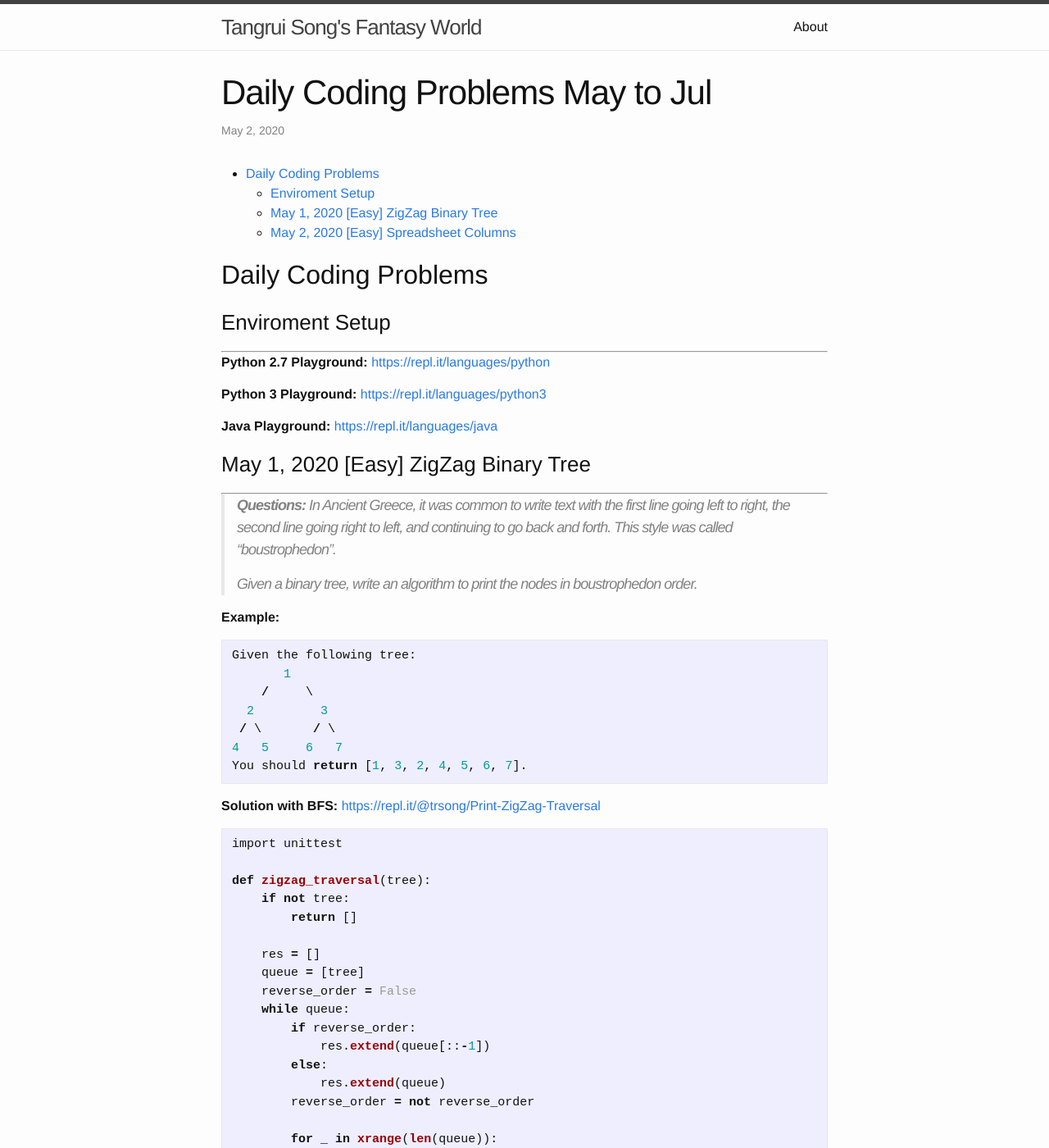
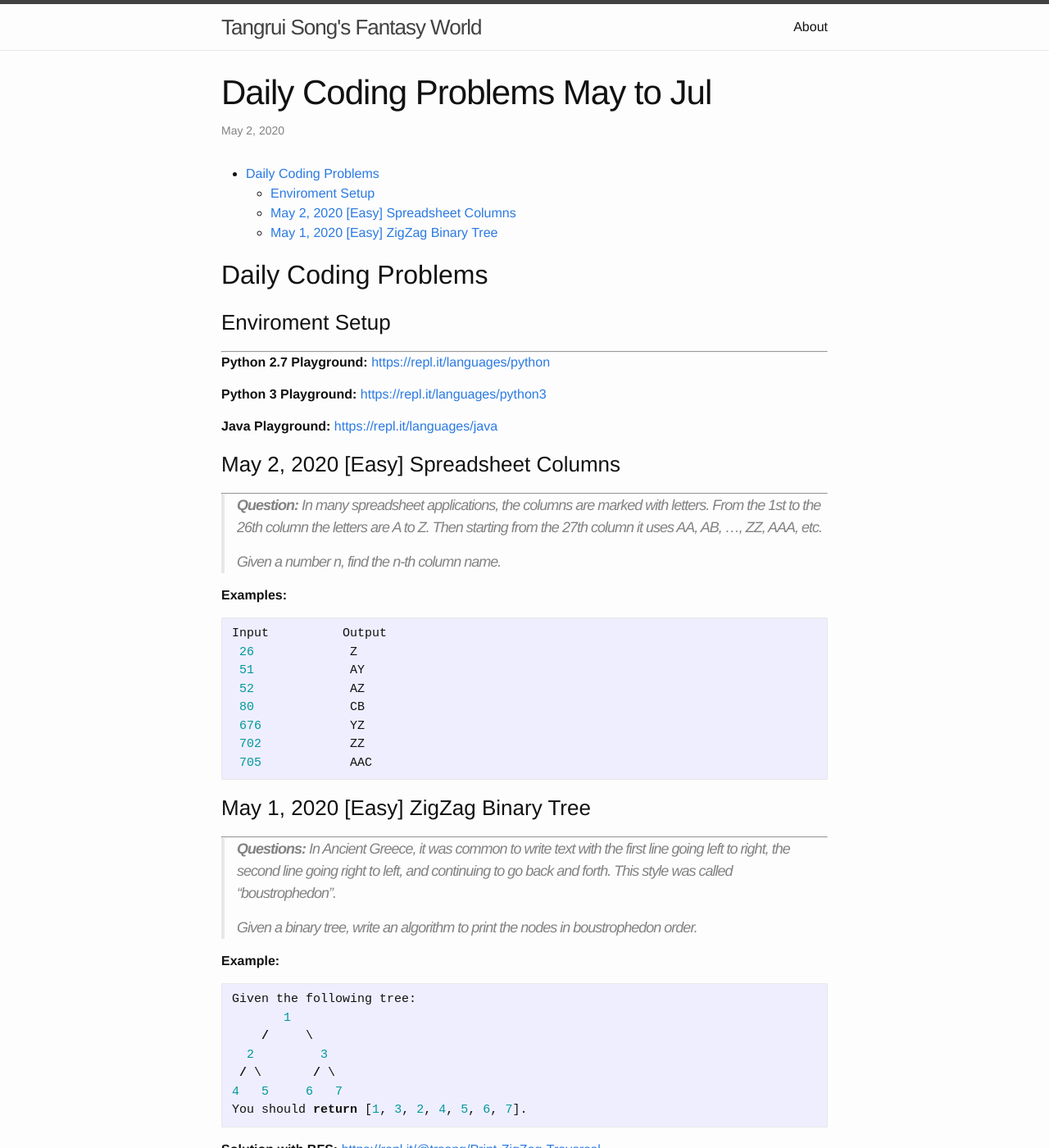
Before and after one commit to trsong/trsong.github.io, a Jekyll site: the page built from _posts/2020-05-01-DailyQuestionsMay.md, in a window 1280 px wide and 1400 px high. Shown: the whole window at 82% size. Built offline with Jekyll 4.4.1, drawn with Linux system fonts in a browser that asks for light colours; some of the changed text lies outside the part shown.

Commit message:
Swap the order of problem

````diff
--- a/_posts/2020-05-01-DailyQuestionsMay.md
+++ b/_posts/2020-05-01-DailyQuestionsMay.md
@@ -32,6 +32,25 @@ You should return the following, as a string:
 '[null, 123, ["a", "b"], {"c": "d"}]'
 ```
 -->
+
+### May 2, 2020  \[Easy\] Spreadsheet Columns
+---
+> **Question:** In many spreadsheet applications, the columns are marked with letters. From the 1st to the 26th column the letters are A to Z. Then starting from the 27th column it uses AA, AB, ..., ZZ, AAA, etc.
+>
+> Given a number n, find the n-th column name.
+
+
+**Examples:**
+```py
+Input          Output
+ 26             Z
+ 51             AY
+ 52             AZ
+ 80             CB
+ 676            YZ
+ 702            ZZ
+ 705            AAC
+```
 
 ### May 1, 2020 \[Easy\] ZigZag Binary Tree
 ---
````
Also changed, not shown: other parts of _posts/2020-05-01-DailyQuestionsMay.md (+0 -6 lines).
